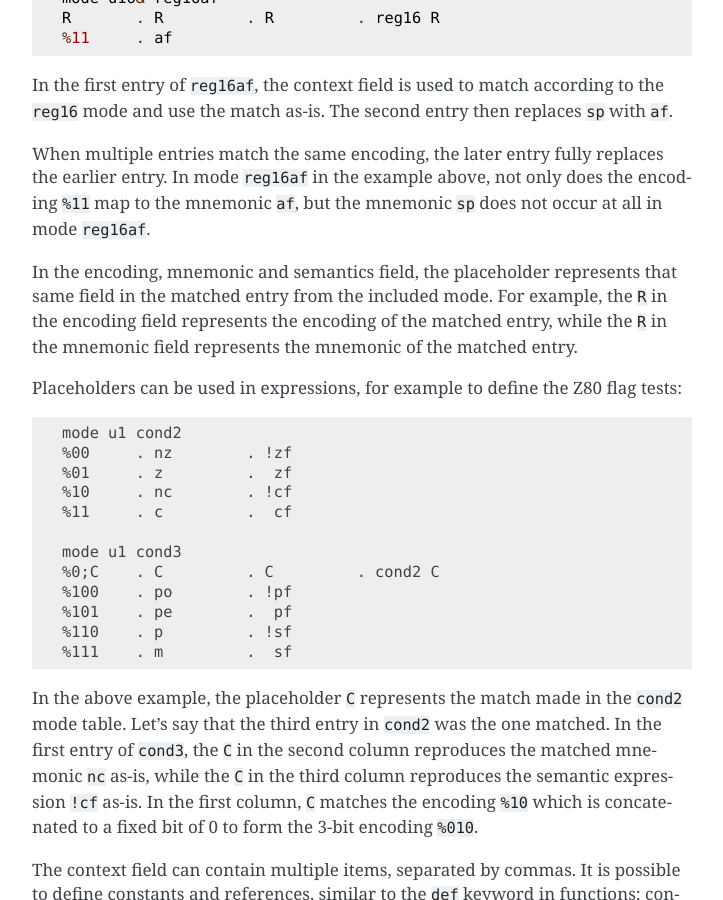
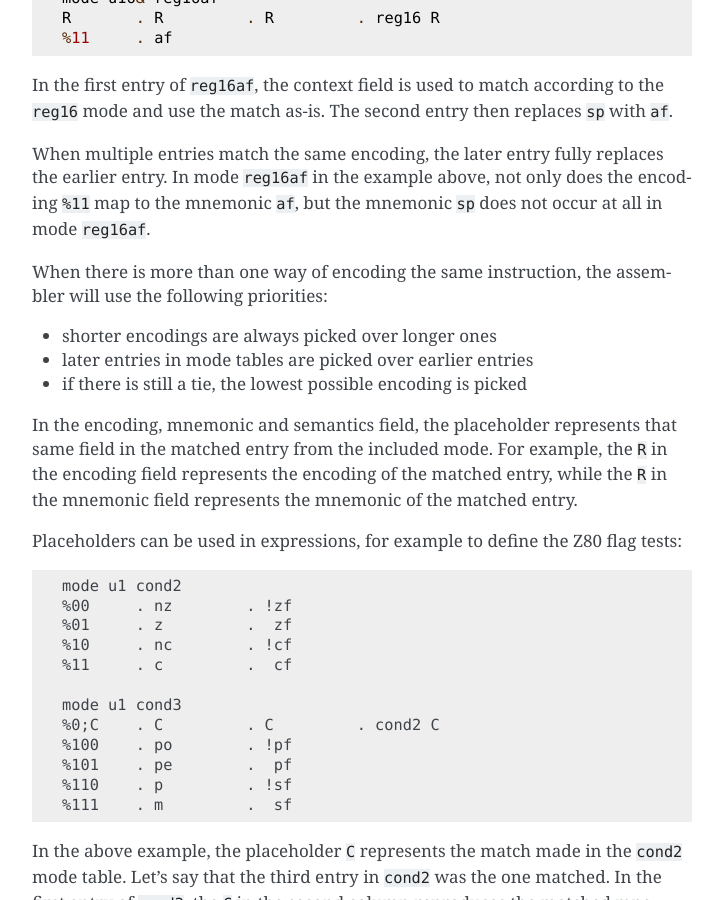
Before and after one commit to mthuurne/retroasm, a Sphinx documentation site: the page built from docs/instruction-set.rst, in a window 1280 px wide and 900 px high, scrolled down 12937 px. Shown: the whole window, without its empty margins (388-1111 px from the left). Built offline with Sphinx 7.4.7, drawn with Linux system fonts in a browser that asks for light colours; the version number is read from the project's files by our own code.

Commit message:
Document the desired behavior for picking among alternative encodings

```diff
--- a/docs/instruction-set.rst
+++ b/docs/instruction-set.rst
@@ -539,6 +539,12 @@
 
 When multiple entries match the same encoding, the later entry fully replaces the earlier entry. In mode ``reg16af`` in the example above, not only does the encoding ``%11`` map to the mnemonic ``af``\ , but the mnemonic ``sp`` does not occur at all in mode ``reg16af``.
 
+When there is more than one way of encoding the same instruction, the assembler will use the following priorities:
+
+- shorter encodings are always picked over longer ones
+- later entries in mode tables are picked over earlier entries
+- if there is still a tie, the lowest possible encoding is picked
+
 In the encoding, mnemonic and semantics field, the placeholder represents that same field in the matched entry from the included mode. For example, the ``R`` in the encoding field represents the encoding of the matched entry, while the ``R`` in the mnemonic field represents the mnemonic of the matched entry.
 
 Placeholders can be used in expressions, for example to define the Z80 flag tests:
```
